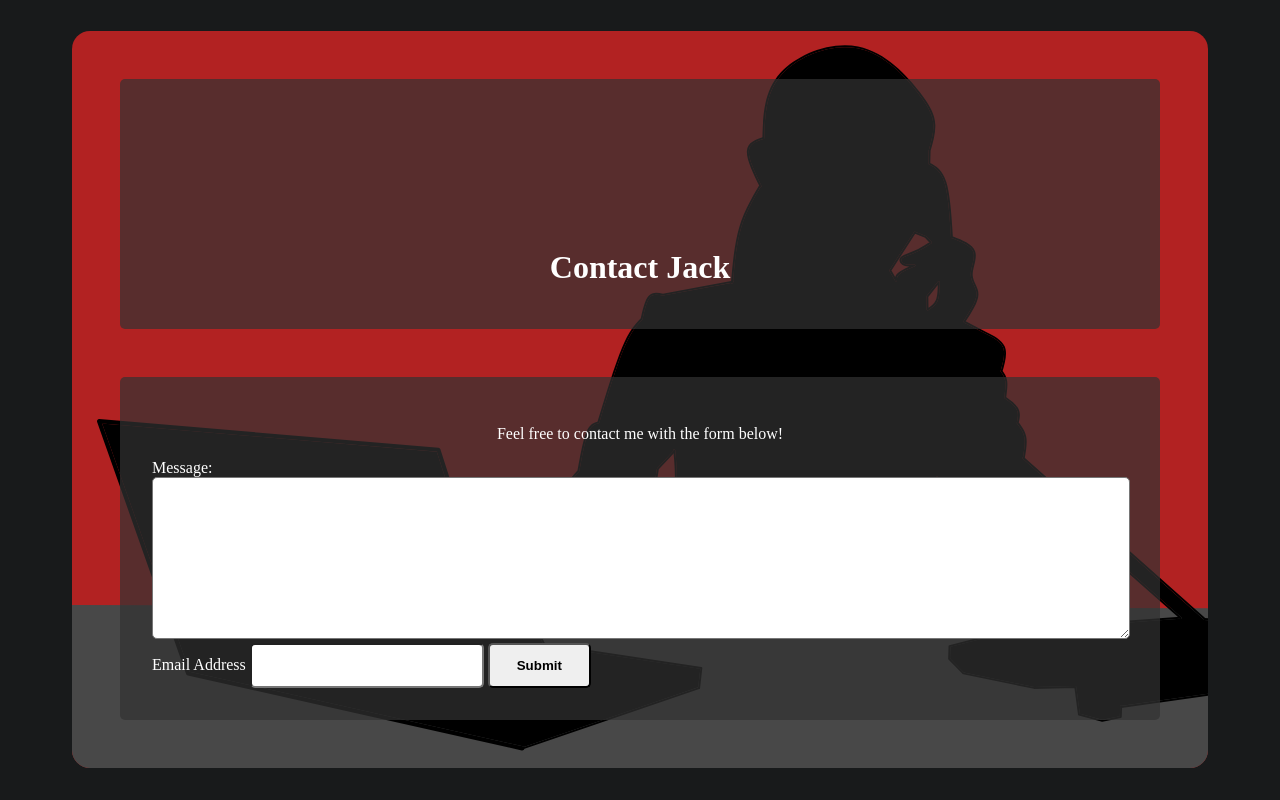
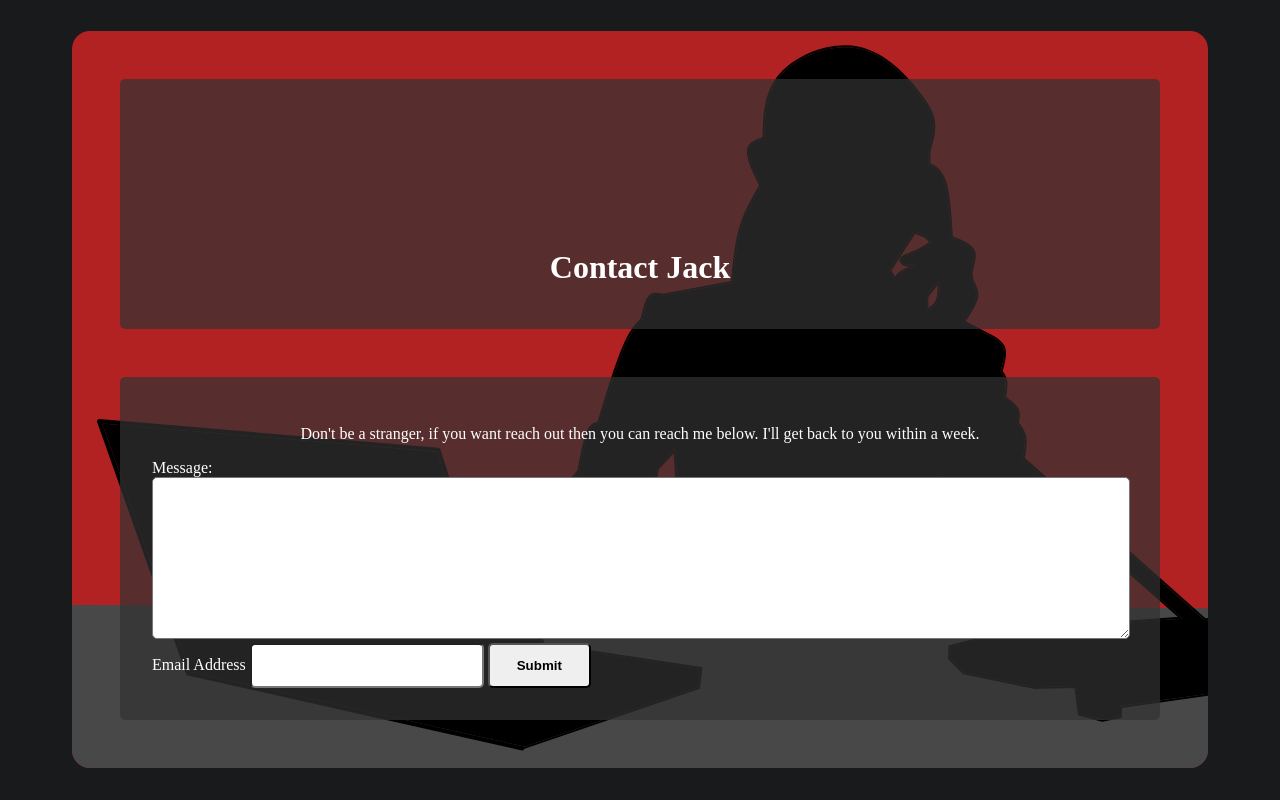
Before and after one commit to Jackw2As/jackw2As.github.io, a plain HTML site: page index.html in a window 1280 px wide. Shown: the part 3608-4408 px from the top of the page. Drawn offline with Linux system fonts and the light colour scheme.

Commit message:
Improved Contact content

```diff
--- a/index.html
+++ b/index.html
@@ -181,12 +181,11 @@
                 </header>
                 <div class="content">
 
-                    <p>Feel free to contact me with the form below!</p>
+                    <p>Don't be a stranger, if you want reach out then you can reach me below. I'll get back to you within a week.</p>
 
                     <form action="https://formspree.io/f/xyyobpoo" method="POST">
                         <label for="message">Message: </label>
-                        <textarea id="message" maxlength="500" name="message">
-                        </textarea>
+                        <textarea id="message" maxlength="500" name="message"></textarea>
 
                         <label for="email">Email Address</label>
                         <input required type="email" id="email" name="email">
```
